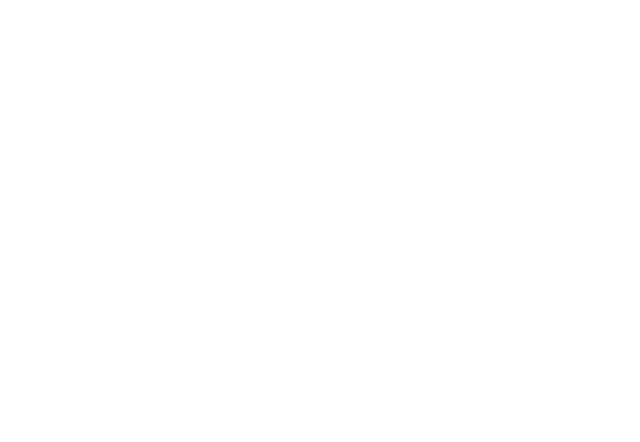
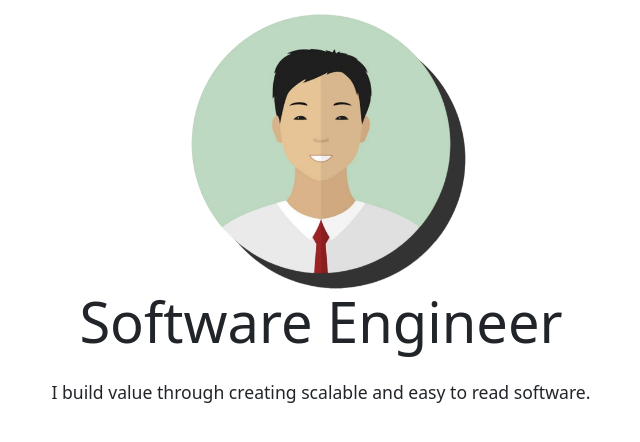
Before and after one commit to oscarzhang228/Portfolio-OZ, a React (Vite) app: page / in a window 1280 px wide. Shown: the top 442 px of the page, without its empty margins (319-959 px from the left). Built offline with nearby package versions, Linux system fonts and the light colour scheme.

Commit message:
draft up profile section

```diff
--- a/package.json
+++ b/package.json
@@ -11,17 +11,21 @@
   },
   "dependencies": {
     "react": "^18.2.0",
-    "react-dom": "^18.2.0"
+    "react-dom": "^18.2.0",
+    "react-router-dom": "^6.22.3"
   },
   "devDependencies": {
+    "@popperjs/core": "^2.11.8",
     "@types/react": "^18.2.56",
     "@types/react-dom": "^18.2.19",
     "@typescript-eslint/eslint-plugin": "^7.0.2",
     "@typescript-eslint/parser": "^7.0.2",
     "@vitejs/plugin-react": "^4.2.1",
+    "bootstrap": "^5.3.3",
     "eslint": "^8.56.0",
     "eslint-plugin-react-hooks": "^4.6.0",
     "eslint-plugin-react-refresh": "^0.4.5",
+    "sass": "^1.71.1",
     "typescript": "^5.2.2",
     "vite": "^5.1.4"
   }
--- a/src/App.tsx
+++ b/src/App.tsx
@@ -1,5 +1,16 @@
+import "./styles/main.scss";
+import React from "react";
+import { BrowserRouter as Router, Routes, Route } from "react-router-dom";
+import Landing from "./pages/Landing";
+
 function App() {
-  return <></>;
+  return (
+    <Router>
+      <Routes>
+        <Route index element={<Landing />}></Route>
+      </Routes>
+    </Router>
+  );
 }
 
 export default App;
--- /dev/null
+++ b/src/components/Profile/Profile.module.scss
@@ -0,0 +1,13 @@
+.Profile-Logo {
+  width: 18rem;
+  filter: drop-shadow(15px 15px rgba(0, 0, 0, 0.8));
+}
+
+.Profile-Title {
+  font-size: 3.5rem;
+}
+
+.Profile-Body {
+  font-size: 1.1rem;
+  font-weight: 500;
+}
--- /dev/null
+++ b/src/components/Profile/Profile.tsx
@@ -0,0 +1,20 @@
+import profilePic from "../../assets/profile-pic.png";
+import styles from "./Profile.module.scss";
+
+export default function Profile() {
+  return (
+    <section className="d-flex flex-column align-items-center">
+      <img src={profilePic} className={styles["Profile-Logo"]}></img>
+      <section className={`text-center`}>
+        <h1 className={`${styles["Profile-Title"]}`}>Software Engineer</h1>
+        <p className={`${styles["Profile-Body"]} p-3 px-5`}>
+          I build value through creating scalable and easy to read software.
+        </p>
+      </section>
+    </section>
+  );
+}
+
+// Logo
+// Software Engineer
+// I build value through creating scalable and easy to read software.
--- a/src/main.tsx
+++ b/src/main.tsx
@@ -1,6 +1,8 @@
 import React from "react";
 import ReactDOM from "react-dom/client";
 import App from "./App.tsx";
+import "./styles/main.scss";
+import "bootstrap/dist/css/bootstrap.min.css";
 
 ReactDOM.createRoot(document.getElementById("root")!).render(
   <React.StrictMode>
--- /dev/null
+++ b/src/pages/Landing.tsx
@@ -0,0 +1,9 @@
+import Profile from "../components/Profile/Profile";
+
+export default function Landing() {
+  return (
+    <section>
+      <Profile />
+    </section>
+  );
+}
--- /dev/null
+++ b/src/styles/main.scss
@@ -0,0 +1 @@
+@import "globals";
```
Also changed, not shown: src/assets/profile-pic.png (added), src/styles/_globals.scss (added), src/styles/_variables.scss (added), 1 other file (tests, documents, lock files or other folders).
